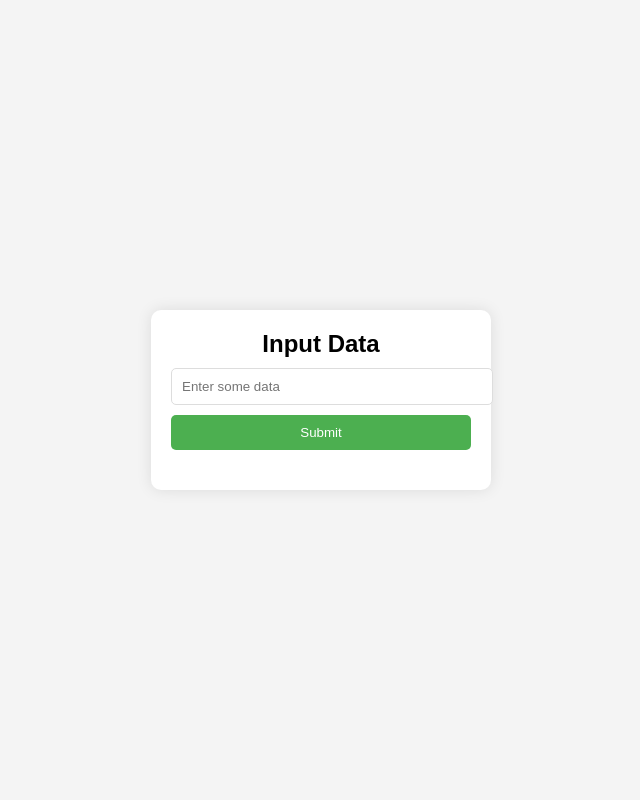
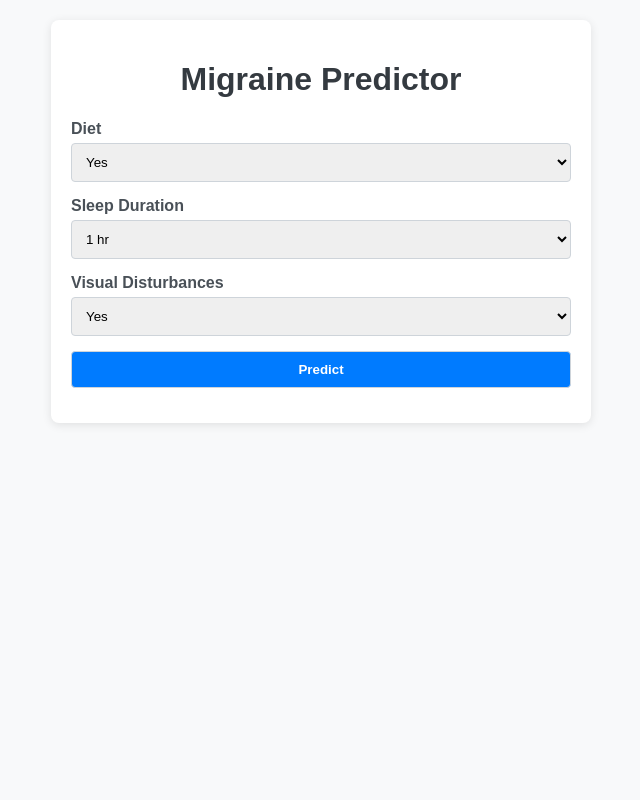
Before and after one commit to nishb2715/render-demo, a Flask app: page / in a window 1280 px wide. Shown: the whole page, without its empty margins (319-959 px from the left). Run offline with Flask 3, Linux system fonts and the light colour scheme; parts of the project's set-up code (start-up, migrations or seed data) failed here and were passed over.

Commit message:
Update index.html

```diff
--- a/templates/index.html
+++ b/templates/index.html
@@ -3,79 +3,127 @@
 <head>
     <meta charset="UTF-8">
     <meta name="viewport" content="width=device-width, initial-scale=1.0">
-    <title>Simple Application</title>
+    <title>Migraine Predictor</title>
     <style>
         body {
             font-family: Arial, sans-serif;
-            background-color: #f4f4f4;
-            margin: 0;
-            padding: 0;
-            display: flex;
-            justify-content: center;
-            align-items: center;
-            height: 100vh;
+            margin: 20px;
+            background-color: #f8f9fa;
         }
-        .app-container {
-            background-color: #fff;
-            border-radius: 10px;
+        .container {
+            max-width: 500px;
+            margin: 0 auto;
+            background: #ffffff;
             padding: 20px;
-            box-shadow: 0 0 15px rgba(0, 0, 0, 0.1);
-            width: 300px;
+            border-radius: 8px;
+            box-shadow: 0 2px 10px rgba(0, 0, 0, 0.1);
+        }
+        h1 {
             text-align: center;
+            color: #343a40;
         }
-        .app-container h2 {
-            margin: 0 0 10px;
+        label {
+            font-weight: bold;
+            display: block;
+            margin-bottom: 5px;
+            color: #495057;
         }
-        .app-container input {
+        select, button {
+            width: 100%;
             padding: 10px;
-            width: 100%;
-            margin-bottom: 10px;
-            border: 1px solid #ddd;
-            border-radius: 5px;
+            margin-bottom: 15px;
+            border: 1px solid #ced4da;
+            border-radius: 4px;
         }
-        .app-container button {
-            padding: 10px;
-            background-color: #4CAF50;
+        button {
+            background-color: #007bff;
             color: #fff;
-            border: none;
-            border-radius: 5px;
-            width: 100%;
+            font-weight: bold;
             cursor: pointer;
         }
-        .app-container button:hover {
-            background-color: #45a049;
+        button:hover {
+            background-color: #0056b3;
         }
-        .app-info {
-            margin-top: 20px;
-        }
-        .app-info p {
-            margin: 5px 0;
+        .result {
+            text-align: center;
+            font-size: 1.2em;
+            color: #28a745;
         }
     </style>
 </head>
 <body>
+    <div class="container">
+        <h1>Migraine Predictor</h1>
+        <form id="predictForm">
+            <label for="diet">Diet</label>
+            <select id="diet" name="Diet" required>
+                <option value="1">Yes</option>
+                <option value="0">No</option>
+            </select>
 
-    <div class="app-container">
-        <h2>Input Data</h2>
-        <input type="text" id="inputData" placeholder="Enter some data" />
-        <button onclick="handleInput()">Submit</button>
+            <label for="sleep">Sleep Duration</label>
+            <select id="sleep" name="Sleep Duration" required>
+                <!-- Dropdown options from 1 to 14 hours -->
+                <option value="1">1 hr</option>
+                <option value="2">2 hrs</option>
+                <option value="3">3 hrs</option>
+                <option value="4">4 hrs</option>
+                <option value="5">5 hrs</option>
+                <option value="6">6 hrs</option>
+                <option value="7">7 hrs</option>
+                <option value="8">8 hrs</option>
+                <option value="9">9 hrs</option>
+                <option value="10">10 hrs</option>
+                <option value="11">11 hrs</option>
+                <option value="12">12 hrs</option>
+                <option value="13">13 hrs</option>
+                <option value="14">14 hrs</option>
+            </select>
 
-        <div class="app-info" id="app-info"></div>
+            <label for="visual">Visual Disturbances</label>
+            <select id="visual" name="Visual" required>
+                <option value="1">Yes</option>
+                <option value="0">No</option>
+            </select>
+
+            <button type="button" onclick="getPrediction()">Predict</button>
+        </form>
+        <div class="result" id="result"></div>
     </div>
 
     <script>
-        function handleInput() {
-            const inputData = document.getElementById('inputData').value;
-            if (inputData === "") {
-                alert("Please enter some data.");
-                return;
+        async function getPrediction() {
+            // Collect user inputs
+            const diet = document.getElementById("diet").value;
+            const sleep = document.getElementById("sleep").value;
+            const visual = document.getElementById("visual").value;
+
+            // Prepare the data for the model
+            const inputData = {
+                Diet: parseInt(diet),
+                "Sleep Duration": parseInt(sleep),
+                Visual: parseInt(visual)
+            };
+
+            try {
+                // Call the Flask API for prediction
+                const predictionResponse = await fetch("/predict", {
+                    method: "POST",
+                    headers: {
+                        "Content-Type": "application/json",
+                    },
+                    body: JSON.stringify(inputData),
+                });
+
+                const predictionResult = await predictionResponse.json();
+                document.getElementById("result").innerText =
+                    `Predicted Next Migraine Time: ${predictionResult.predicted_next_migraine_time} hours`;
+            } catch (error) {
+                console.error("Error fetching prediction:", error);
+                document.getElementById("result").innerText =
+                    "An error occurred. Please try again.";
             }
-
-            document.getElementById('app-info').innerHTML = `
-                <p>You entered: ${inputData}</p>
-            `;
         }
     </script>
-
 </body>
 </html>
```
